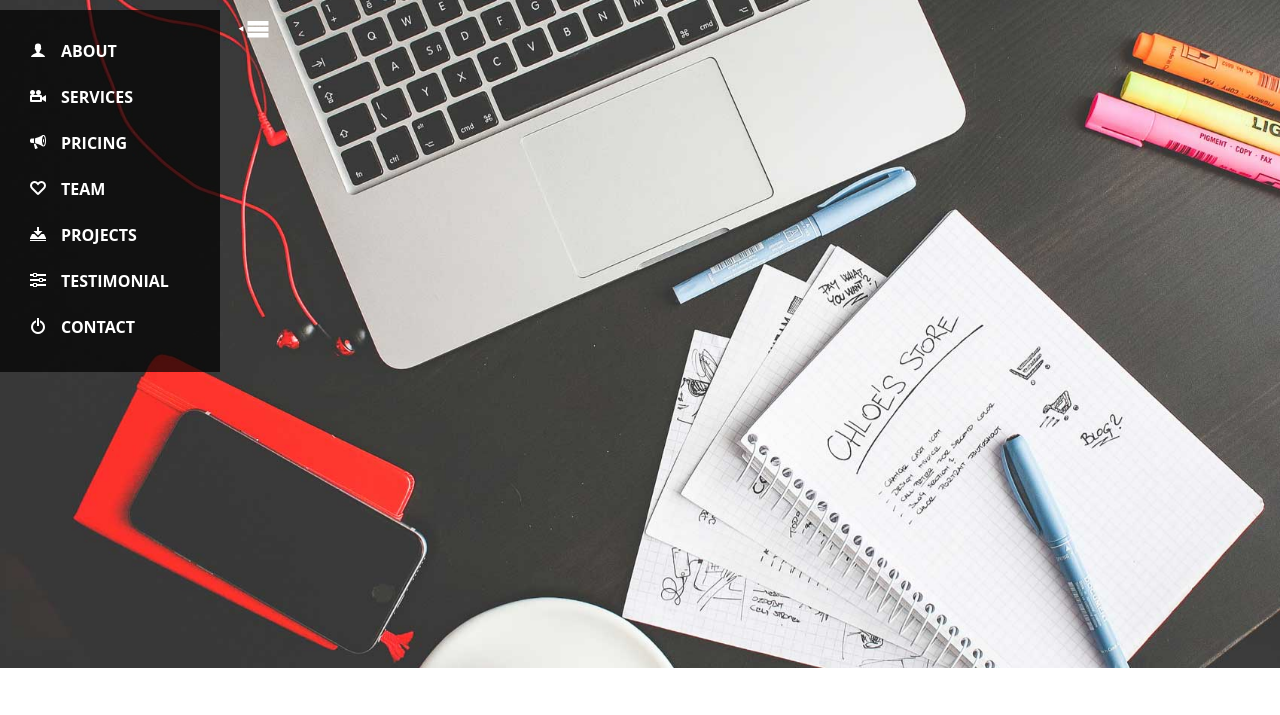
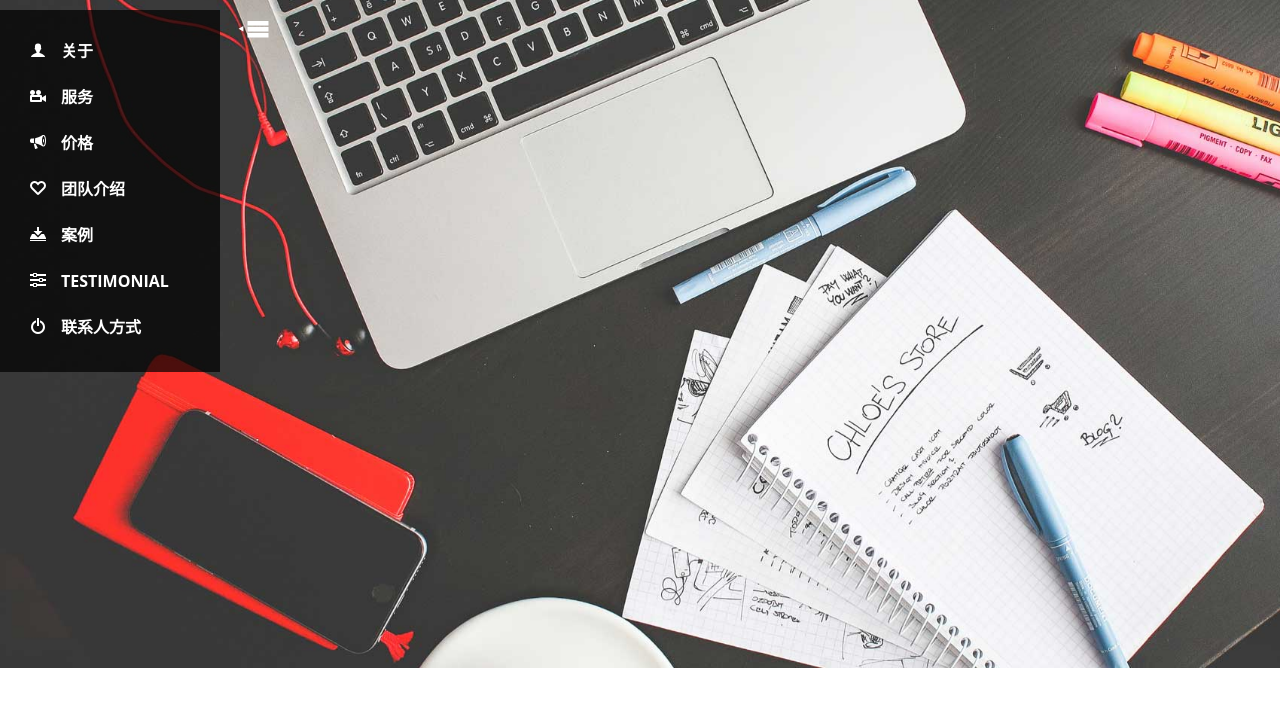
Before and after one commit to jichuangtech/jichuangTech, a plain HTML site: page index.html in a window 1280 px wide. Both pictures are taken after a click on the element 42 px from the left and 114 px from the top of the page. Shown: the part 85-800 px from the top of the page. Drawn offline with nearby package versions, Linux system fonts and the light colour scheme; a web font is replaced by a local one.

Commit message:
MOD 修改成中文菜单栏

```diff
--- a/index.html
+++ b/index.html
@@ -43,13 +43,13 @@
 				<nav class="dr-menu">
 					<div class="dr-trigger"><span class="dr-icon dr-icon-menu"></span></div>
 					<ul>
-						<li><a class="scroll dr-icon dr-icon-user" href="#about">ABOUT</a></li>
-						<li><a class="scroll dr-icon dr-icon-camera" href="#services">SERVICES</a></li>
-						<li><a class="scroll dr-icon dr-icon-bullhorn" href="#pricing">PRICING</a></li>
-						<li><a class="scroll dr-icon dr-icon-heart" href="#team">TEAM</a></li>
-						<li><a class="scroll dr-icon dr-icon-download" href="#projects">PROJECTS</a></li>
+						<li><a class="scroll dr-icon dr-icon-user" href="#about">关于</a></li>
+						<li><a class="scroll dr-icon dr-icon-camera" href="#services">服务</a></li>
+						<li><a class="scroll dr-icon dr-icon-bullhorn" href="#pricing">价格</a></li>
+						<li><a class="scroll dr-icon dr-icon-heart" href="#team">团队介绍</a></li>
+						<li><a class="scroll dr-icon dr-icon-download" href="#projects">案例</a></li>
 						<li><a class="scroll dr-icon dr-icon-settings" href="#testimonial">TESTIMONIAL</a></li>
-						<li><a class="scroll dr-icon dr-icon-switch" href="#newsletter">CONTACT</a></li>
+						<li><a class="scroll dr-icon dr-icon-switch" href="#newsletter">联系人方式</a></li>
 					</ul>
 				</nav>
 			</div>
```
